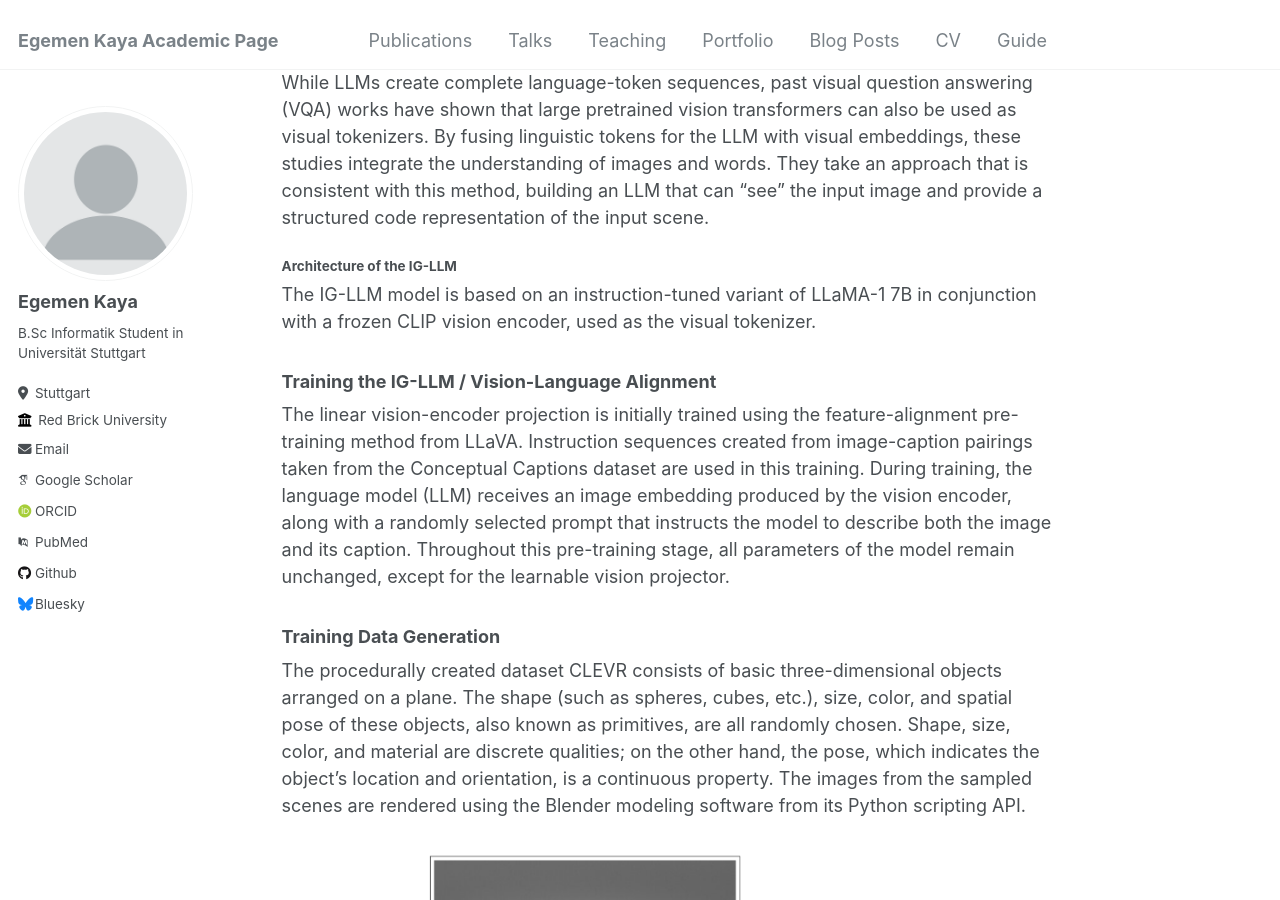
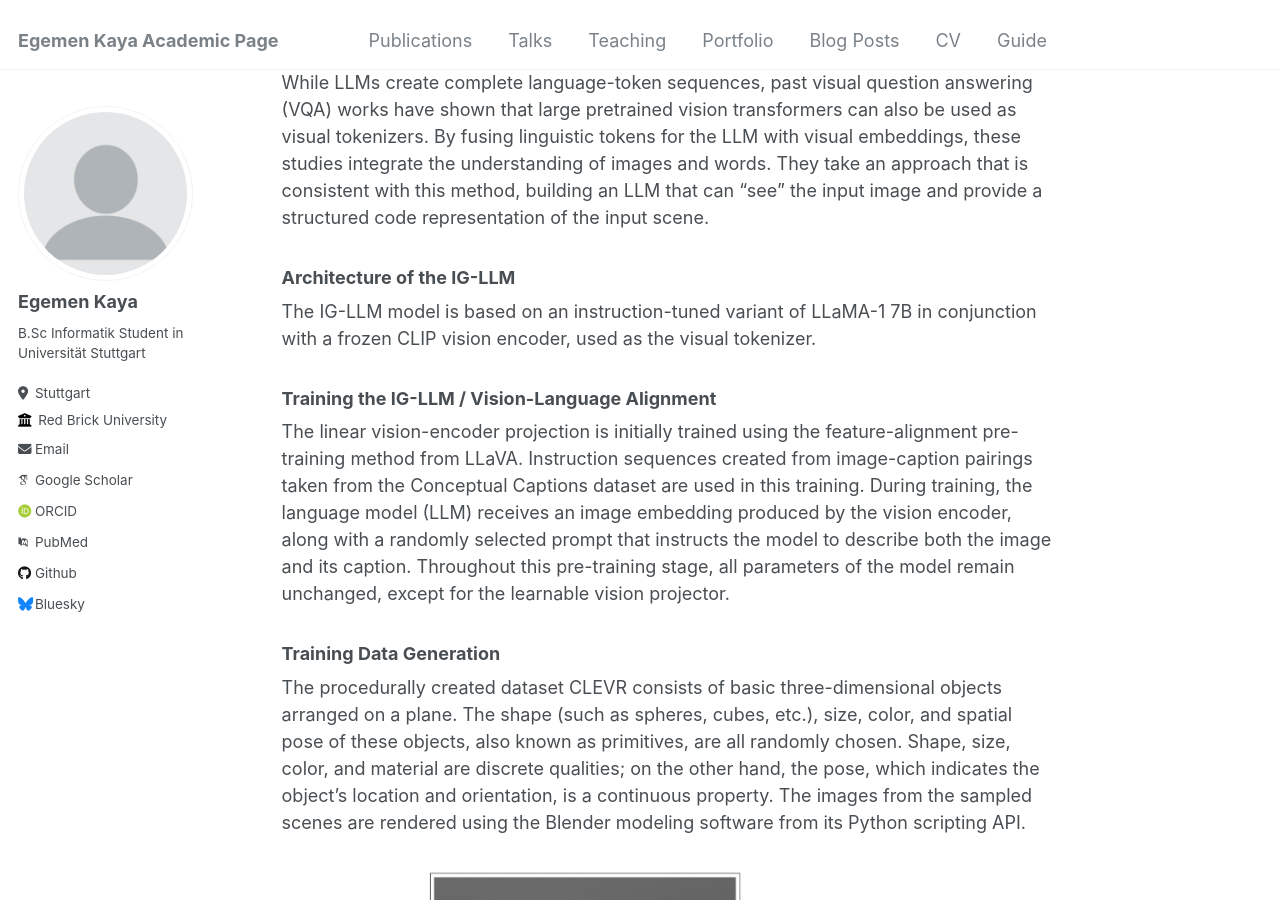
Before and after one commit to egemeenkaya/egemeenkaya.github.io, a Jekyll site: the page built from _posts/2015-08-14-blog-post-4.md, in a window 1280 px wide and 900 px high, scrolled down 1835 px. Built offline with Jekyll 4.4.1, drawn with Linux system fonts in a browser that asks for light colours; some web fonts are replaced.

```diff
--- a/_posts/2015-08-14-blog-post-4.md
+++ b/_posts/2015-08-14-blog-post-4.md
@@ -28,7 +28,7 @@ Tuning LLMs for Inverse Graphics
 
 While LLMs create complete language-token sequences, past visual question answering (VQA) works have shown that large pretrained vision transformers can also be used as visual tokenizers. By fusing linguistic tokens for the LLM with visual embeddings, these studies integrate the understanding of images and words. They take an approach that is consistent with this method, building an LLM that can "see" the input image and provide a structured code representation of the input scene.
 
-<h4 id="architecture">Architecture of the IG-LLM</h4>
+<h3 id="architecture">Architecture of the IG-LLM</h3>
 
 The IG-LLM model is based on an instruction-tuned variant of LLaMA-1 7B in conjunction with a frozen CLIP vision encoder, used as the visual tokenizer.
 
```
